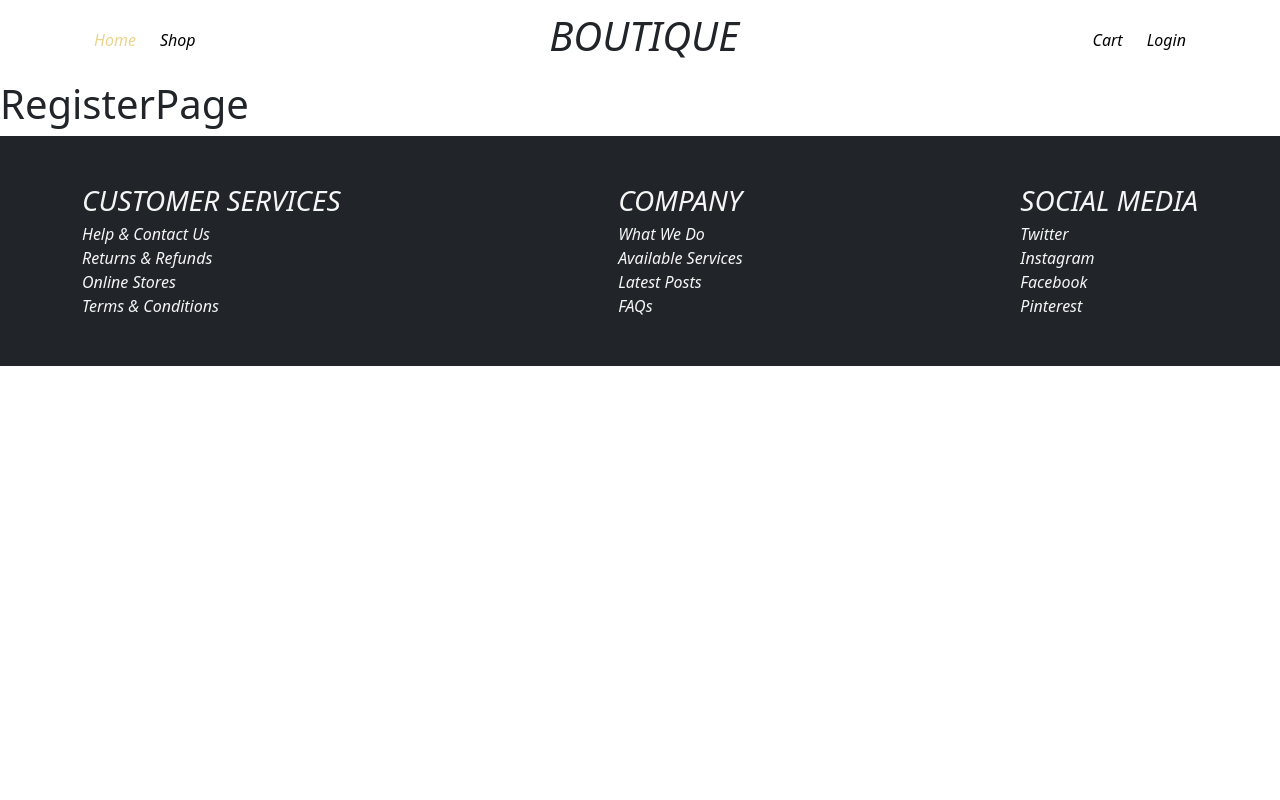
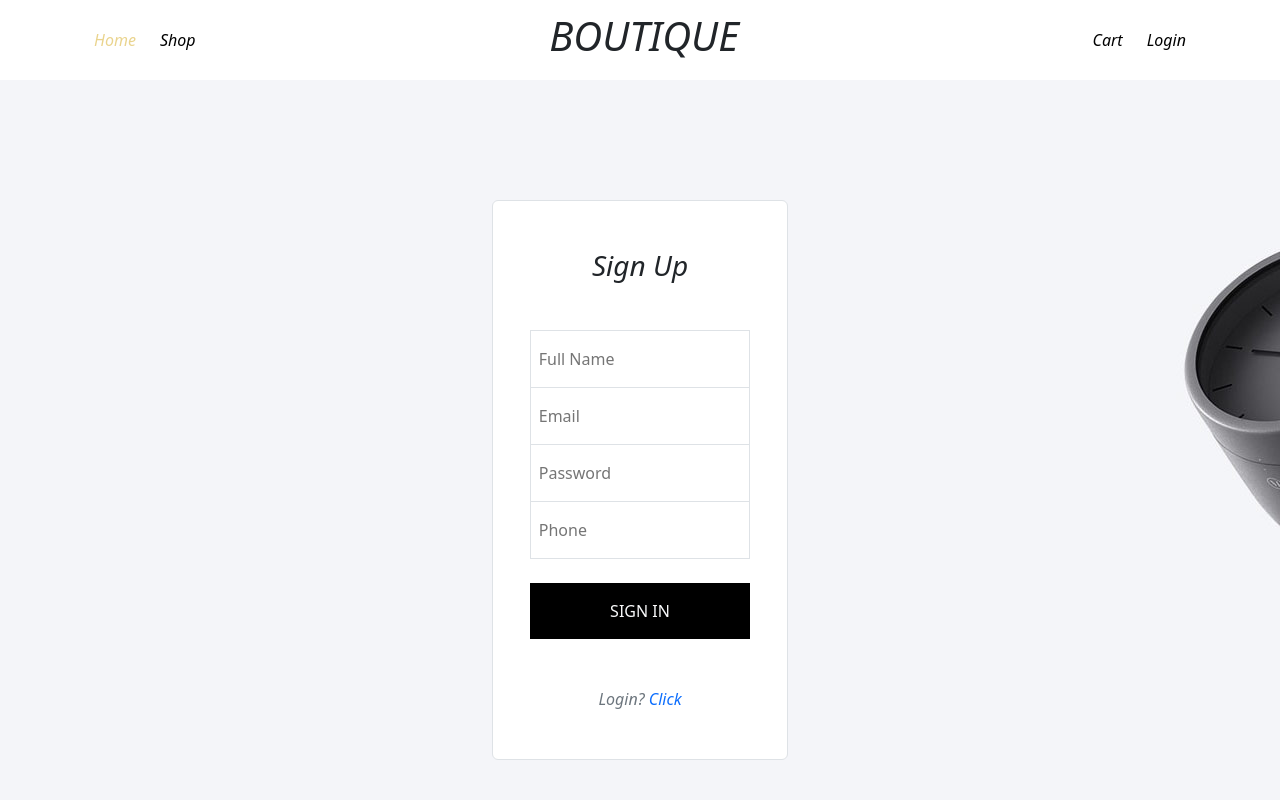
Before and after one commit to v-theemptybox/react-redux-shop, a React (Create React App) app: page /register in a window 1280 px wide. Shown: the top 800 px of the page. Built offline with nearby package versions, Linux system fonts and the light colour scheme.

Commit message:
update DetailPage and init SignIn, SignUp Form

```diff
--- a/src/App.js
+++ b/src/App.js
@@ -11,6 +11,7 @@ import RegisterPage from "./pages/RegisterPage";
 import RootLayout from "./pages/RootLayout";
 
 import "bootstrap/dist/css/bootstrap.min.css";
+import "bootstrap/dist/js/bootstrap.bundle";
 import "./App.css";
 
 function App() {
--- a/src/component/HomeProducts.js
+++ b/src/component/HomeProducts.js
@@ -4,10 +4,7 @@ import Popup from "./Popup";
 import { useState } from "react";
 
 const HomeProducts = ({ homeProducts }) => {
-  const [productImg, setProductImg] = useState("");
-  const [productDesc, setProductDesc] = useState("");
-  const [productName, setProductName] = useState("");
-  const [productPrice, setProductPrice] = useState("");
+  const [prod, setProd] = useState({});
 
   const isComponentVisible = useSelector((state) => state.isComponentVisible);
   const dispatch = useDispatch();
@@ -45,10 +42,7 @@ const HomeProducts = ({ homeProducts }) => {
                 height="100%"
                 onClick={() => {
                   togglePopup();
-                  setProductImg(product.img1);
-                  setProductDesc(product.short_desc);
-                  setProductName(product.name);
-                  setProductPrice(product.price);
+                  setProd(product);
                 }}
               />
               <p>
@@ -59,15 +53,7 @@ const HomeProducts = ({ homeProducts }) => {
           );
         })}
       </div>
-      {isComponentVisible && (
-        <Popup
-          setIsOpen={isComponentVisible}
-          productImg={productImg}
-          productDesc={productDesc}
-          productName={productName}
-          productPrice={productPrice}
-        />
-      )}
+      {isComponentVisible && <Popup prod={prod} />}
     </div>
   );
 };
--- a/src/component/Popup.js
+++ b/src/component/Popup.js
@@ -1,8 +1,9 @@
 import { useDispatch } from "react-redux";
 
 import styles from "./Popup.module.css";
+import { Link } from "react-router-dom";
 
-const Popup = ({ productImg, productDesc, productName, productPrice }) => {
+const Popup = ({ prod }) => {
   const dispatch = useDispatch();
 
   const hidePopup = () => {
@@ -15,14 +16,23 @@ const Popup = ({ productImg, productDesc, productName, productPrice }) => {
       <div className={styles.centered}>
         <div className={`${styles.modal} w-100 h-100`}>
           <div className={styles.modalContent}>
-            <img src={productImg} alt="img" className="w-50" />
+            <img src={prod.img1} alt="img" className="w-50" />
             <div>
-              <h3 className="fw-normal">{productName}</h3>
+              <h3 className="fw-normal">{prod.name}</h3>
               <h4 className="fw-normal">
-                {(+productPrice).toLocaleString("vi-VN")} VND
+                {(+prod.price).toLocaleString("vi-VN")} VND
               </h4>
-              <p>{productDesc}</p>
-              <button className="btn btn-dark px-5">View Detail</button>
+              <p>{prod.short_desc}</p>
+              <Link
+                to={`/detail/${prod._id.$oid}`}
+                state={prod}
+                className="btn btn-dark px-5"
+                // if don't hidePopup() when returning HomePage from DetailPage then isComponentVisible is true
+                // then can't reading undefined product cause have not clicked on the product yet
+                onClick={() => hidePopup()}
+              >
+                View Detail
+              </Link>
             </div>
             <button className={styles.closeBtn} onClick={() => hidePopup()}>
               &#10006;
--- a/src/component/ProductList.js
+++ b/src/component/ProductList.js
@@ -1,4 +1,6 @@
+import { Link } from "react-router-dom";
 import styles from "./ProductList.module.css";
+import { useEffect } from "react";
 
 const ProductList = ({ productList }) => {
   return (
@@ -20,7 +22,9 @@ const ProductList = ({ productList }) => {
               key={product._id.$oid}
               className={`${styles["animate-img"]} col-4 text-center`}
             >
-              <img src={product.img1} alt={product.name} className="w-75 " />
+              <Link to={`/detail/${product._id.$oid}`} state={product}>
+                <img src={product.img1} alt={product.name} className="w-75 " />
+              </Link>
               <p className="fw-medium mb-0">{product.name}</p>
               <p>{(+product.price).toLocaleString("vi-VN")} VND</p>
             </div>
@@ -28,7 +32,7 @@ const ProductList = ({ productList }) => {
         })}
       </div>
       <nav className="text-light">
-        <ul className="pagination justify-content-end">
+        <ul className="pagination justify-content-end mb-0">
           <li className="page-item">
             <a
               className="page-link text-black fw-bold"
@@ -54,6 +58,9 @@ const ProductList = ({ productList }) => {
             </a>
           </li>
         </ul>
+        <p className="text-end text-secondary fst-italic">
+          Showing 1-8 of 8 results
+        </p>
       </nav>
     </div>
   );
--- a/src/pages/DetailPage.js
+++ b/src/pages/DetailPage.js
@@ -1,9 +1,80 @@
-import React from "react";
+import { useState, useEffect, useCallback } from "react";
+import { useLocation, Link } from "react-router-dom";
 
 const DetailPage = () => {
+  const [relatedProducts, setRelatedProducts] = useState([]);
+
+  // use useLocation() to get state pass through <Link> in react-router
+  const location = useLocation();
+  const product = location.state;
+
+  const url =
+    "https://firebasestorage.googleapis.com/v0/b/funix-subtitle.appspot.com/o/Boutique_products.json?alt=media&token=dc67a5ea-e3e0-479e-9eaf-5e01bcd09c74";
+  const fetchData = useCallback(async () => {
+    const response = await fetch(url);
+
+    const resData = await response.json();
+    // get related product by category
+    const filteredData = resData.filter(
+      (prod) =>
+        prod._id.$oid !== product._id.$oid && prod.category === product.category
+    );
+
+    setRelatedProducts(filteredData);
+  }, [product.category, product._id.$oid]);
+
+  useEffect(() => {
+    fetchData();
+  }, [fetchData]);
+
   return (
-    <div>
-      <h1>DetailPage</h1>
+    <div className="container">
+      <div className="row mt-5">
+        <div className="col-1">
+          <img src={product.img1} alt={product.name} className="w-100 mt-2" />
+          <img src={product.img2} alt={product.name} className="w-100 mt-2" />
+          <img src={product.img3} alt={product.name} className="w-100 mt-2" />
+          <img src={product.img4} alt={product.name} className="w-100 mt-2" />
+        </div>
+        <div className="col-4">
+          <img src={product.img4} alt={product.name} className="w-100" />
+        </div>
+        <div className="col-7">
+          <h2>{product.name}</h2>
+          <h4>{(+product.price).toLocaleString("vi-VN")} VND</h4>
+          <p>{product.short_desc}</p>
+          <p>
+            <strong>CATEGORY: </strong>
+            {product.category}
+          </p>
+          <input type="number" placeholder="QUANTITY" />
+          <button className="btn bg-black text-light">Add to cart</button>
+        </div>
+      </div>
+      <div className="row">
+        <div className="col-12">
+          <h2>
+            <span className="badge bg-black">DESCRIPTION</span>
+          </h2>
+          <h3>PRODUCT DESCRIPTION</h3>
+          <p>{product.long_desc}</p>
+        </div>
+      </div>
+      <div className="row">
+        <h3 className="col-12">RELATED PRODUCTS</h3>
+        {/* hiển thị danh sách product cùng category */}
+        {relatedProducts.map((prod) => {
+          return (
+            <div key={prod._id.$oid} className="col-3 text-center">
+              <Link to={`/detail/${prod._id.$oid}`} state={prod}>
+                <img src={prod.img1} alt={prod.name} className="w-100" />
+              </Link>
+              <p className="fw-medium">{prod.name}</p>
+              <p>{(+prod.price).toLocaleString("vi-VN")} VND</p>
+            </div>
+          );
+        })}
+      </div>
     </div>
   );
 };
--- a/src/pages/HomePage.js
+++ b/src/pages/HomePage.js
@@ -9,11 +9,15 @@ const HomePage = () => {
   const url =
     "https://firebasestorage.googleapis.com/v0/b/funix-subtitle.appspot.com/o/Boutique_products.json?alt=media&token=dc67a5ea-e3e0-479e-9eaf-5e01bcd09c74";
   const fetchData = async () => {
-    const response = await fetch(url);
+    try {
+      const response = await fetch(url);
 
-    const resData = await response.json();
+      const resData = await response.json();
 
-    setHomeProducts(resData);
+      setHomeProducts(resData);
+    } catch (err) {
+      console.error(err);
+    }
   };
 
   useEffect(() => {
--- a/src/pages/LoginPage.js
+++ b/src/pages/LoginPage.js
@@ -1,9 +1,39 @@
-import React from "react";
+import { Link } from "react-router-dom";
 
 const LoginPage = () => {
   return (
-    <div>
-      <h1>LoginPage</h1>
+    <div
+      style={{ background: "url(./img-asm03/banner1.jpg)" }}
+      className="w-100 min-vh-100"
+    >
+      <div className="container w-25 min-vh-100 d-flex justify-content-center align-items-center bg-transparent">
+        <form className="w-100 text-center bg-white border rounded">
+          <h3 className="fw-light fst-italic text-center my-5">Sign In</h3>
+
+          <input
+            type="email"
+            class="form-control"
+            placeholder="Email"
+            className="w-75 py-3 px-2 border border-bottom-0"
+          />
+          <input
+            type="password"
+            class="form-control"
+            placeholder="Password"
+            className="w-75 py-3 px-2 border "
+          />
+
+          <button className="w-75 border-0 py-3 bg-black text-light mt-4">
+            SIGN IN
+          </button>
+          <p className="my-5 fst-italic text-secondary">
+            Create an account?{" "}
+            <Link to={"/register"} className="text-decoration-none">
+              Sign up
+            </Link>
+          </p>
+        </form>
+      </div>
     </div>
   );
 };
--- a/src/pages/RegisterPage.js
+++ b/src/pages/RegisterPage.js
@@ -1,9 +1,51 @@
-import React from "react";
+import { Link } from "react-router-dom";
 
 const RegisterPage = () => {
   return (
-    <div>
-      <h1>RegisterPage</h1>
+    <div
+      style={{ background: "url(./img-asm03/banner1.jpg)" }}
+      className="w-100 min-vh-100"
+    >
+      <div className="container w-25 min-vh-100 d-flex justify-content-center align-items-center bg-transparent">
+        <form className="w-100 text-center bg-white border rounded">
+          <h3 className="fw-light fst-italic text-center my-5">Sign Up</h3>
+
+          <input
+            type="text"
+            class="form-control"
+            placeholder="Full Name"
+            className="w-75 py-3 px-2 border border-bottom-0"
+          />
+          <input
+            type="email"
+            class="form-control"
+            placeholder="Email"
+            className="w-75 py-3 px-2 border border-bottom-0"
+          />
+          <input
+            type="password"
+            class="form-control"
+            placeholder="Password"
+            className="w-75 py-3 px-2 border border-bottom-0"
+          />
+          <input
+            type="text"
+            class="form-control"
+            placeholder="Phone"
+            className="w-75 py-3 px-2 border "
+          />
+
+          <button className="w-75 border-0 py-3 bg-black text-light mt-4">
+            SIGN IN
+          </button>
+          <p className="my-5 fst-italic text-secondary">
+            Login?{" "}
+            <Link to={"/login"} className="text-decoration-none">
+              Click
+            </Link>
+          </p>
+        </form>
+      </div>
     </div>
   );
 };
```
